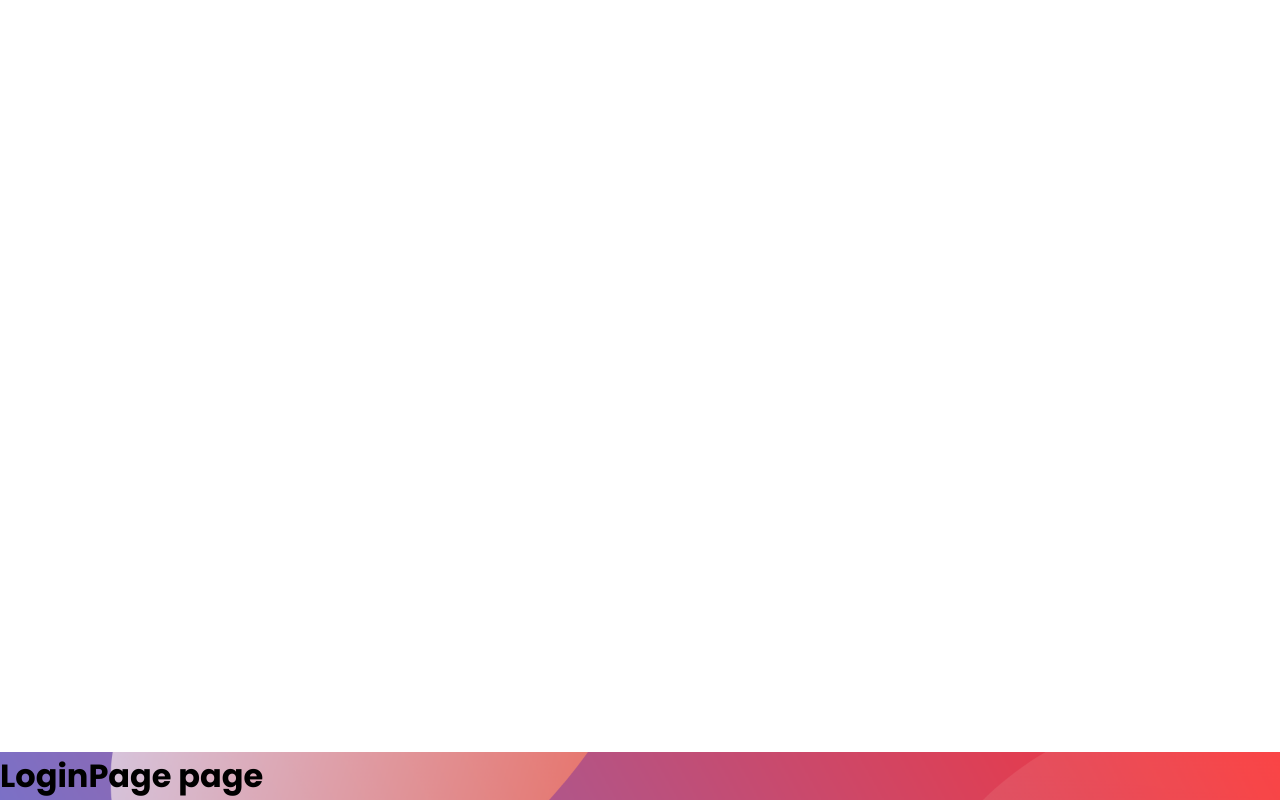
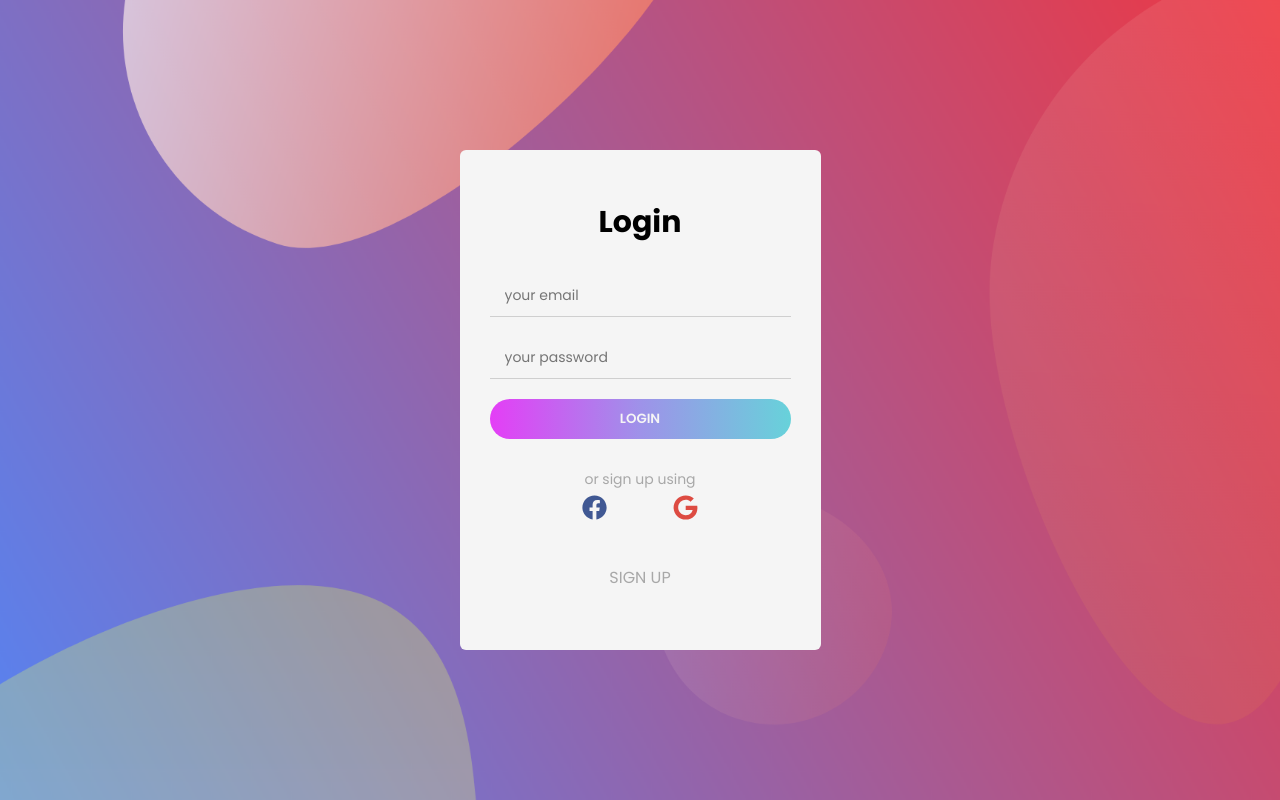
Before and after one commit to PetarDimitrovStoyanov/my-notes-app-frontend, a Vue app: page /login in a window 1280 px wide. Built offline with nearby package versions, Linux system fonts and the light colour scheme; the HTML template or start-up script is replaced by a standard one.

Commit message:
created login and register forms

```diff
--- a/src/App.vue
+++ b/src/App.vue
@@ -1,5 +1,5 @@
 <template style="position: relative">
-  <SideMenu v-if="$route.name !== 'login'"/>
+  <SideMenu v-if="$route.name !== 'login' && $route.name !== 'not-found'"/>
   <router-view />
 </template>
 
--- a/src/assets/styles/main.scss
+++ b/src/assets/styles/main.scss
@@ -1,5 +1,6 @@
 @import "./pages/DashboardPage";
 @import "./pages/NotFound";
+@import "pages/LoginPage";
 
 @import "./components/SideMenu";
 @import "./components/Card";
--- /dev/null
+++ b/src/assets/styles/pages/LoginPage.scss
@@ -0,0 +1,131 @@
+@import "../variable";
+
+.login-page {
+  width: 100%;
+  height: 100vh;
+  display: flex;
+  flex-direction: column;
+  justify-content: center;
+  align-items: center;
+  font-size: 20px;
+
+  .content-wrapper {
+    min-width: 300px;
+    min-height: 500px;
+    background: $white;
+    padding: 50px 30px;
+    display: flex;
+    flex-direction: column;
+    justify-content: space-between;
+    align-items: center;
+    border-radius: 6px;
+
+    @media (max-width: $mobile) {
+      min-width: 95vw;
+      min-height: 95vh;
+      padding: 40px 20px;
+    }
+
+    h2 {
+      display: block;
+      font-size: 1.5em;
+    }
+
+    .form-login {
+      display: flex;
+      flex-direction: column;
+      gap: 20px;
+      width: 100%;
+
+      .wrapper {
+        width: 100%;
+        position: relative;
+
+        .input {
+          width: 100%;
+          padding: 10px 15px;
+          border: none;
+          border-bottom: 1px solid $light-grey;
+          background: transparent;
+          font-size: 14px;
+        }
+
+        .input::placeholder {
+          font-size: 14px;
+        }
+
+        .input:focus {
+          background: transparent;
+          border: none;
+          outline: 0;
+          border-bottom: 1px solid $light-grey;
+        }
+
+        .error {
+          color: red;
+          font-size: 12px;
+        }
+
+      }
+
+      .login-button {
+        border: none;
+        border-radius: 20px;
+        padding: 10px 15px;
+        cursor: pointer;
+        background: rgb(103, 210, 218);
+        background: linear-gradient(270deg, rgba(103, 210, 218, 1) 0%, rgba(158, 146, 233, 1) 50%, rgba(228, 62, 246, 1) 100%);
+        text-transform: uppercase;
+        font-weight: 600;
+        color: $white;
+      }
+    }
+
+    .with {
+      width: 60%;
+
+      p {
+        font-size: 14px;
+        text-align: center;
+        color: $medium-grey;
+        @media (max-width: $mobile) {
+          margin-bottom: 10px;
+        }
+      }
+
+      .options {
+        display: flex;
+        flex-direction: row;
+        justify-content: space-around;
+
+        span {
+          display: flex;
+          flex-direction: column;
+          align-items: center;
+          justify-content: center;
+          padding: 5px;
+          cursor: pointer;
+
+          img {
+            height: 25px;
+            width: 25px;
+
+            @media (max-width: $mobile) {
+              height: 35px;
+              width: 35px;
+            }
+          }
+        }
+      }
+    }
+
+    .sign-up {
+      color: $medium-grey;
+      text-transform: uppercase;
+      font-size: 16px;
+      padding: 10px 15px;
+      cursor: pointer;
+    }
+
+  }
+}
--- a/src/assets/styles/variable.scss
+++ b/src/assets/styles/variable.scss
@@ -7,3 +7,4 @@ $icon-desktop: 24px;
 $graphite-black: #272B2E;
 $light-grey: #CFCFCF;
 $white: whitesmoke;
+$medium-grey: #A8A8A8;
--- /dev/null
+++ b/src/components/Login.vue
@@ -0,0 +1,72 @@
+<template>
+  <h2>Login</h2>
+  <form class="form-login">
+    <div class="wrapper">
+      <input
+          class="input"
+          type="email"
+          name="email"
+          v-model="email"
+          placeholder="your email"
+          required
+          @input="debounceField('email')"
+      >
+      <p v-if="errors.email" class="email error">The email is not in valid format.</p>
+    </div>
+    <div class="wrapper">
+      <input
+          class="input"
+          type="password"
+          name="password"
+          v-model="password"
+          placeholder="your password"
+          required
+          @input="debounceField('password')"
+      >
+      <p v-if="errors.password" class="password error">The password is not in valid format.</p>
+    </div>
+    <input
+        class="login-button"
+        type="submit"
+        value="Login"
+        @click="submit($event)"
+    >
+  </form>
+  <div class="with">
+    <p>or sign up using</p>
+    <div class="options">
+      <span @click="loginFacebook"><img :src="require('@/assets/icons/login/facebook.svg')" alt="facebook"></span>
+      <span @click="loginGoogle"><img :src="require('@/assets/icons/login/google.svg')" alt="google"></span>
+    </div>
+  </div>
+  <p class="sign-up" @click="changeForm">sign up</p>
+</template>
+
+<script>
+
+import authenticationMixin from "@/mixins/authenticationMixin";
+
+export default {
+  name: "Login",
+  mixins: [authenticationMixin],
+  methods: {
+    loginFacebook() {
+      console.log("Facebook")
+    },
+    loginGoogle() {
+      console.log("Google")
+    },
+    submit(event) {
+      event.preventDefault();
+      this.verifyError('email');
+      this.verifyError('password');
+      console.log(this.errors)
+      if (!this.errors.email && this.email.trim() !== '' && !this.errors.password && this.password.trim() !== '') {
+        //TODO: FETCH
+        console.log(this.email)
+        console.log(this.password)
+      }
+    }
+  }
+}
+</script>
--- /dev/null
+++ b/src/components/Register.vue
@@ -0,0 +1,74 @@
+<template>
+  <h2>Register</h2>
+  <form class="form-login">
+    <div class="wrapper">
+      <input
+          class="input"
+          type="email"
+          name="email"
+          v-model="email"
+          placeholder="your email"
+          required
+          @input="debounceField('email')"
+      >
+      <p v-if="errors.email" class="email error">The email is not in valid format.</p>
+    </div>
+    <div class="wrapper">
+      <input
+          class="input"
+          type="password"
+          name="password"
+          v-model="password"
+          placeholder="your password"
+          required
+          @input="debounceField('password')"
+      >
+      <p v-if="errors.password" class="password error">The password is not in valid format.</p>
+    </div>
+    <div class="wrapper">
+      <input
+          class="input"
+          type="password"
+          name="confirm-password"
+          v-model="confirmPassword"
+          placeholder="confirm password"
+          required
+          @input="debounceField('confirmPassword')"
+      >
+      <p v-if="errors.confirmPassword" class="confirm-password error">Passwords do not match.</p>
+    </div>
+    <input class="login-button" type="submit" value="Register" @click="submit($event)">
+  </form>
+  <p class="sign-up" @click="changeForm">sign in</p>
+</template>
+
+<script>
+import authenticationMixin from "@/mixins/authenticationMixin";
+
+export default {
+  name: "Register",
+  mixins: [authenticationMixin],
+  data() {
+    return {
+      email: '',
+      password: '',
+      confirmPassword: ''
+    }
+  },
+  methods: {
+    submit(event) {
+      event.preventDefault();
+      this.verifyError('email');
+      this.verifyError('password');
+      this.verifyError('confirmPassword');
+      if (!this.errors.email && this.email.trim() !== ''
+          && !this.errors.password && this.password.trim() !== '' && this.password === this.confirmPassword) {
+        //TODO: FETCH
+        console.log(this.email)
+        console.log(this.password)
+        console.log(this.confirmPassword)
+      }
+    }
+  }
+}
+</script>
--- /dev/null
+++ b/src/mixins/authenticationMixin.js
@@ -0,0 +1,38 @@
+const authenticationMixin = {
+    data() {
+        return {
+            email: '',
+            password: '',
+            confirmPassword: '',
+            errors: {
+                email: false,
+                password: false,
+                confirmPassword: false
+            }
+        }
+    },
+    methods: {
+        changeForm() {
+            this.$emit('setIsLogin');
+        },
+        verifyError(field) {
+            if (field === 'email') {
+                const emailRegex = /^([a-zA-Z0-9._%-]+@[a-zA-Z0-9.-]+\.[a-zA-Z]{2,})$/;
+                this.errors.email = !emailRegex.test(this.email);
+            } else if (field === 'password') {
+                const passwordRegex = /^\S{6,}$/
+                this.errors.password = !passwordRegex.test(this.password);
+            } else {
+                this.errors.confirmPassword = this.confirmPassword !== this.password;
+            }
+        },
+        debounceField(field) {
+            clearTimeout(this.timer);
+            this.timer = setTimeout(() => {
+                this.verifyError(field);
+            }, 500);
+        },
+    }
+}
+
+export default authenticationMixin;
--- a/src/pages/LoginPage.vue
+++ b/src/pages/LoginPage.vue
@@ -1,13 +1,31 @@
 <template>
-  <h1>LoginPage page</h1>
+  <section class="login-page">
+    <div class="content-wrapper">
+      <Login v-if="isLogin" @setIsLogin="signUp"/>
+      <Register v-else @setIsLogin="signUp"/>
+    </div>
+  </section>
 </template>
 
 <script>
+import Login from "@/components/Login";
+import Register from "@/components/Register";
+
 export default {
-  name: "LoginPage"
+  name: "LoginPage",
+  components: {
+    Login,
+    Register
+  },
+  data() {
+    return {
+      isLogin: true
+    }
+  },
+  methods: {
+    signUp() {
+      this.isLogin = !this.isLogin;
+    }
+  }
 }
 </script>
-
-<style scoped>
-
-</style>
--- a/src/pages/NotFoundPage.vue
+++ b/src/pages/NotFoundPage.vue
@@ -2,7 +2,7 @@
   <div class="not-found-component">
     <h2>ERROR 404</h2>
     <h3>Page not found.</h3>
-    <button class="button-to-notes" @click="redirect()">View notes</button>
+    <button class="button-to-notes" @click="redirect()">To home page</button>
   </div>
 </template>
 
```
Also changed, not shown: src/assets/icons/login/facebook.svg (added), src/assets/icons/login/google.svg (added).
